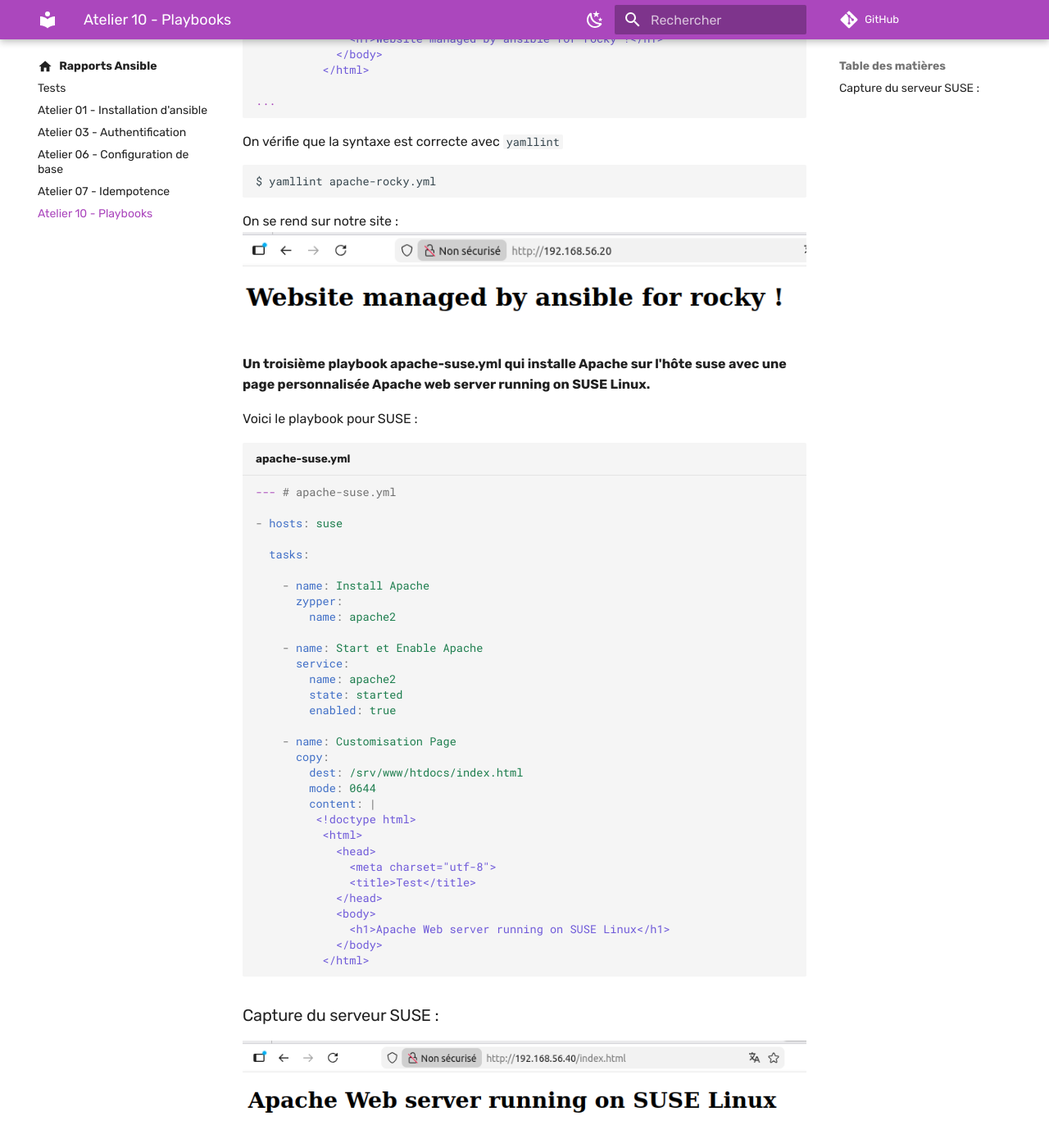
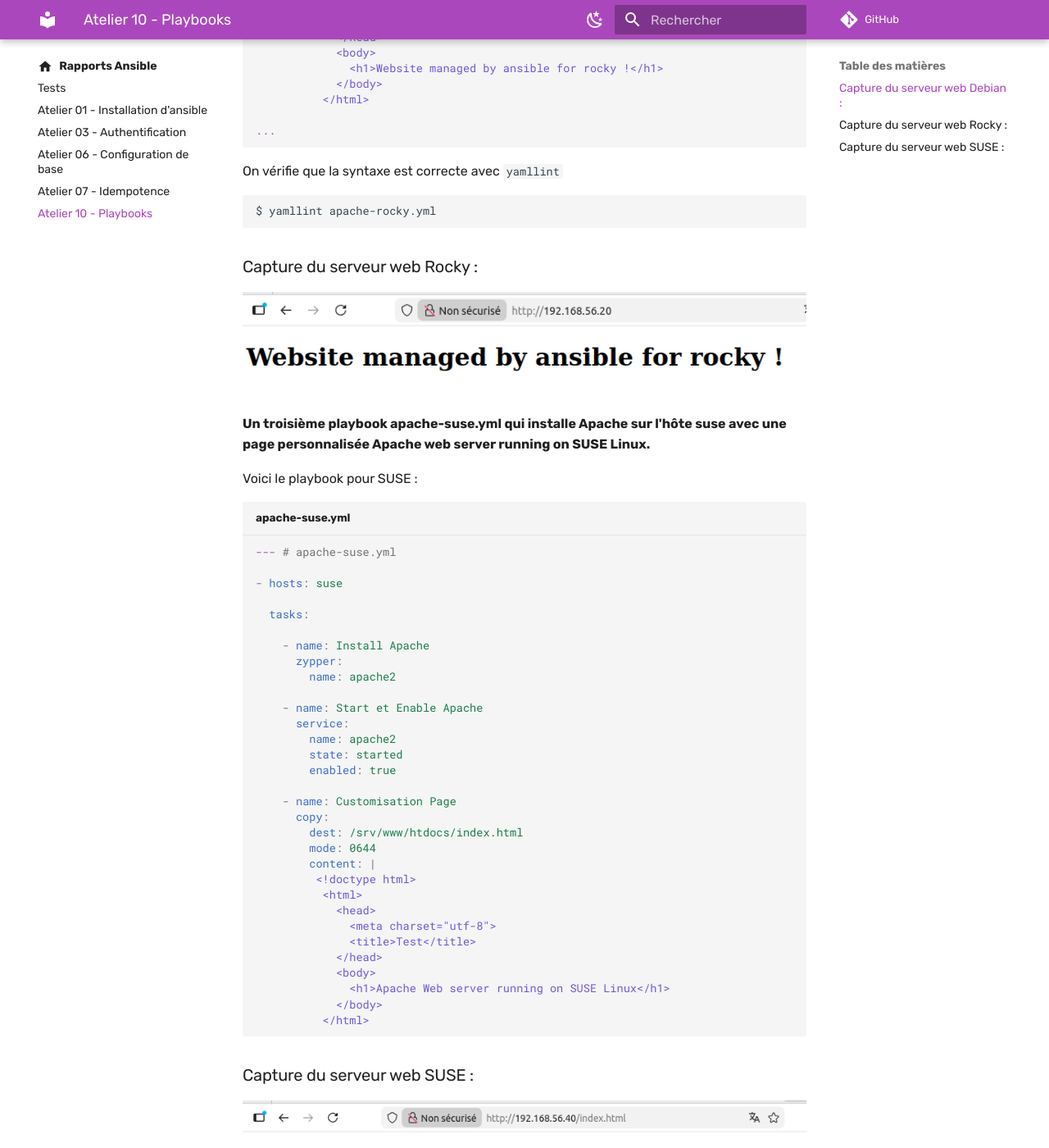
Before and after one commit to saiqo/ansible-kovacs, an MkDocs documentation site: the page built from docs/10-Playbooks/index.md, in a window 1280 px wide and 1400 px high, scrolled down 2194 px. Shown: the whole window at 82% size. Built offline with MkDocs 1.6.1 and Material for MkDocs 9.7.7, drawn with Linux system fonts in a browser that asks for light colours; comment, search, counter and statistics services are not loaded; some of the changed text lies outside the part shown.

Commit message:
sous titres

````diff
--- a/docs/10-Playbooks/index.md
+++ b/docs/10-Playbooks/index.md
@@ -47,7 +47,7 @@
 $ yamllint apache-debian.yml
 ```
 
-On se rend sur notre site :
+### Capture du serveur web Debian :
 ![alt text](image.png)
 
 **Un deuxième playbook apache-rocky.yml qui installe Apache sur l'hôte rocky avec une page personnalisée Apache web server running on Rocky Linux.**
@@ -100,7 +100,7 @@
 $ yamllint apache-rocky.yml
 ```
 
-On se rend sur notre site :
+### Capture du serveur web Rocky :
 ![alt text](image-1.png)
 
 **Un troisième playbook apache-suse.yml qui installe Apache sur l'hôte suse avec une page personnalisée Apache web server running on SUSE Linux.**
@@ -142,6 +142,6 @@
           </html>
 
 ```
-### Capture du serveur SUSE :
+### Capture du serveur web SUSE :
 
 ![alt text](image-2.png)
````
